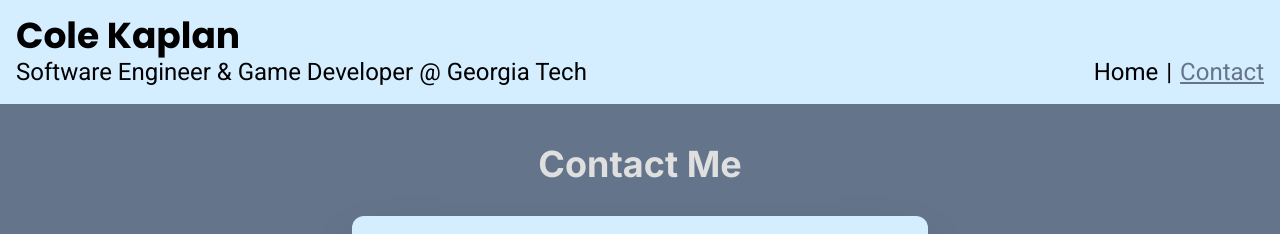
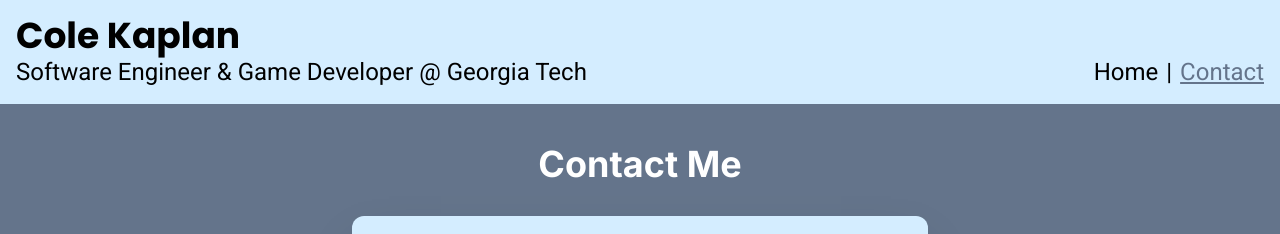
Before and after one commit to ColeKaplan/cole-website, a Next.js app: page /contact in a window 1280 px wide. Shown: the top 234 px of the page. Built offline with nearby package versions, Linux system fonts and the light colour scheme.

Commit message:
small change coloring

```diff
--- a/app/contact/page.tsx
+++ b/app/contact/page.tsx
@@ -6,7 +6,7 @@ export default function Contact(){
     return(
         <div>
             <div className='flex flex-col justify-items-start items-center min-h-screen py-10 bg-[#slate-500]'>
-                <h1 className='text-4xl font-bold text-[#dfdfdf]'>Contact Me</h1>
+                <h1 className='text-4xl font-bold text-[#ffffff]'>Contact Me</h1>
                 <ContactForm/>
             </div>
         </div>
```
